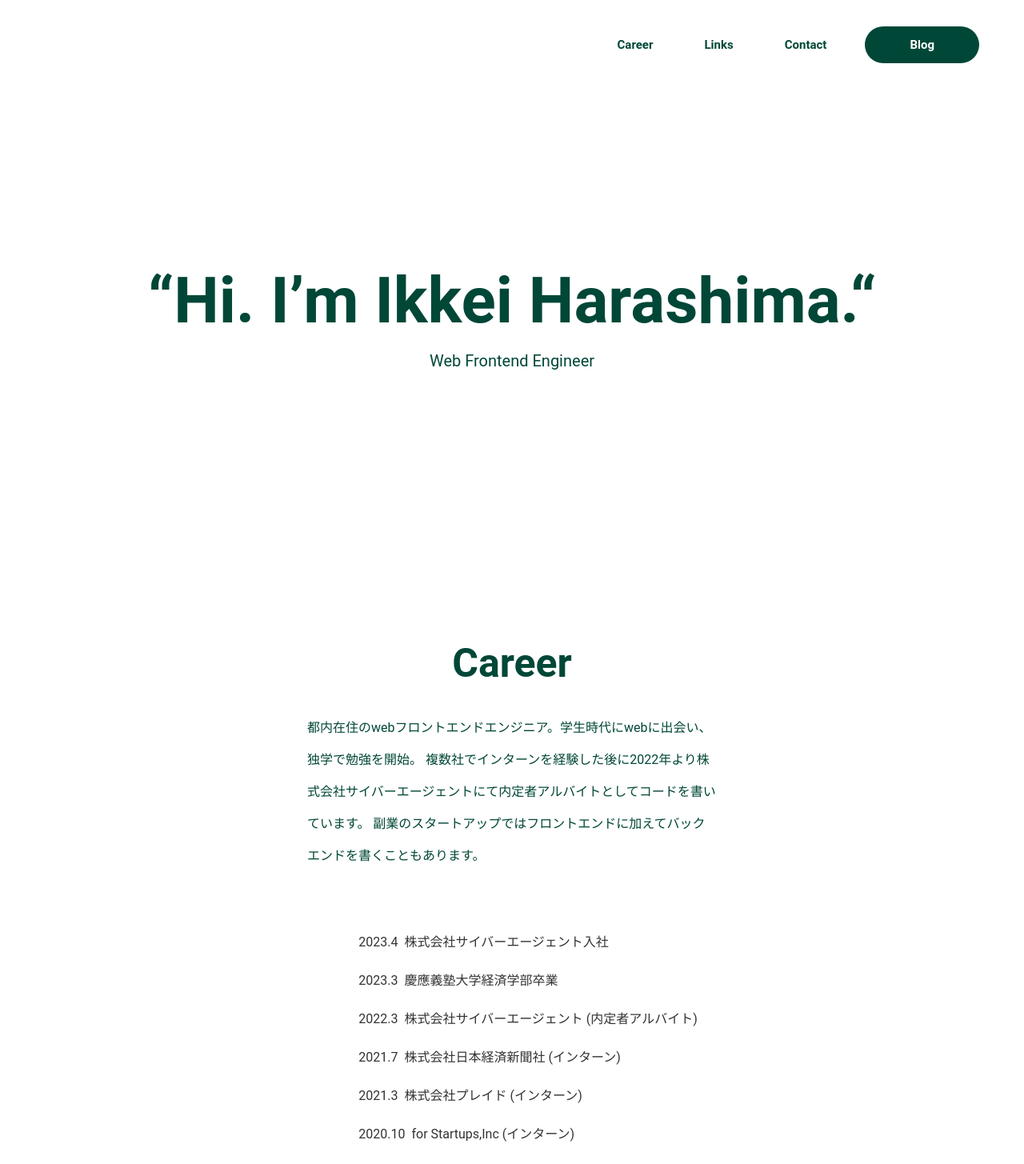
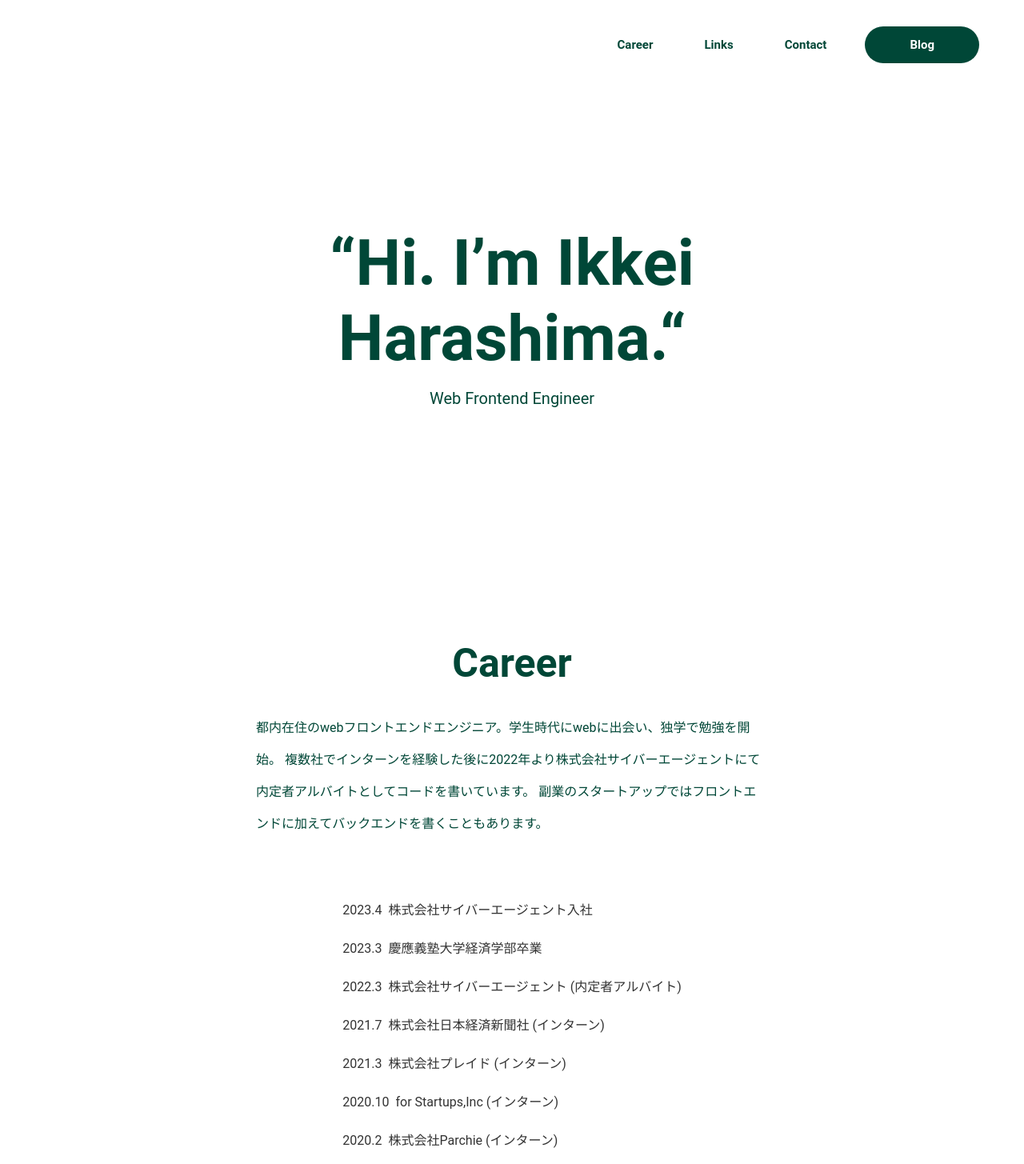
Before and after one commit to 1keiuu/1k-cove, a Next.js app in the folder packages/app/: page / in a window 1280 px wide. Shown: the top 1455 px of the page at 80% size. Built offline with nearby package versions, Linux system fonts and the light colour scheme.

Commit message:
update: sp view

```diff
--- a/packages/app/components/layouts/Header.tsx
+++ b/packages/app/components/layouts/Header.tsx
@@ -17,11 +17,21 @@ const _Header = styled.header<{ isShow: boolean }>`
   pointer-events: ${(props) => (props.isShow ? 'unset' : 'none')};
   transition: all 0.4s ease;
   background: transparent;
+  @media screen and (max-width: 599px) {
+    padding: 8px;
+  }
 `;
-const _Nav = styled.nav``;
+const _Nav = styled.nav`
+  width: 100%;
+`;
 const _AnchorList = styled.ul`
   display: flex;
   padding: 0;
+  justify-content: flex-end;
+  @media screen and (max-width: 599px) {
+    justify-content: space-between;
+    padding: 0 32px;
+  }
 `;
 const _AnchorListItem = styled.li`
   list-style: none;
@@ -32,12 +42,19 @@ const _Anchor = styled.a`
   width: 100%;
   height: 100%;
   padding: 8px 32px;
+  @media screen and (max-width: 599px) {
+    padding: 8px;
+  }
 `;
 const _OuterLinkListItem = styled(_AnchorListItem)`
   border-radius: 30px;
   background: ${colors.text.primary};
   padding: 0;
   margin-left: 16px;
+  @media screen and (max-width: 599px) {
+    background: unset;
+    margin-left: 0;
+  }
 `;
 const _OuterLink = styled(_Anchor)`
   cursor: pointer;
@@ -45,6 +62,14 @@ const _OuterLink = styled(_Anchor)`
   width: 100%;
   height: 100%;
   padding: 8px 56px;
+  @media screen and (max-width: 599px) {
+    padding: 8px;
+  }
+`;
+const _OuterLinkText = styled(Text)`
+  @media screen and (max-width: 599px) {
+    color: ${colors.text.primary};
+  }
 `;
 
 type HeaderProps = {
@@ -104,9 +129,9 @@ const Header: React.FC<HeaderProps> = (props) => {
                     target="_blank"
                     rel="noopener noreferrer"
                   >
-                    <Text size={15} weight="bold" color="white">
+                    <_OuterLinkText size={15} weight="bold" color="white">
                       {item.text}
-                    </Text>
+                    </_OuterLinkText>
                   </_OuterLink>
                 </_OuterLinkListItem>
               );
--- a/packages/app/components/sections/career/Career.tsx
+++ b/packages/app/components/sections/career/Career.tsx
@@ -3,18 +3,20 @@ import { Title, Text } from '../../shared/Typography';
 import CareerList from './CareerList';
 
 const _Section = styled.div`
-  padding-bottom: 160px;
   display: flex;
   flex-direction: column;
   justify-content: center;
   align-items: center;
+  padding-bottom: 160px;
 `;
 const _Title = styled(Title)`
   margin-bottom: 32px;
 `;
 const _Inner = styled.div`
   margin-bottom: 56px;
-  width: 40vw;
+  @media screen and (max-width: 599px) {
+    width: 100%;
+  }
 `;
 const _Text = styled(Text)`
   line-height: 2.5;
--- a/packages/app/components/sections/career/CareerList.tsx
+++ b/packages/app/components/sections/career/CareerList.tsx
@@ -2,13 +2,15 @@ import styled from 'styled-components';
 import colors from '../../../constants/colors';
 import { Text } from '../../shared/Typography';
 
-const _List = styled.ul``;
+const _List = styled.ul`
+  padding: 0;
+`;
 const _ListItem = styled.li`
   list-style: none;
   padding: 0;
   display: flex;
   justify-content: flex-start;
-  align-items: center;
+  align-items: flex-start;
   margin-bottom: 16px;
 `;
 
--- a/packages/app/components/sections/firstView/FirstView.tsx
+++ b/packages/app/components/sections/firstView/FirstView.tsx
@@ -7,10 +7,16 @@ const _Section = styled.div`
   flex-direction: column;
   justify-content: center;
   align-items: center;
+  @media screen and (max-width: 599px) {
+    padding: 0 16px;
+  }
 `;
 const _Title = styled(Title)`
   text-align: center;
   margin-bottom: 8px;
+  @media screen and (max-width: 599px) {
+    font-size: 50px;
+  }
 `;
 
 const FirstView = () => {
--- a/packages/app/components/sections/links/LinkList.tsx
+++ b/packages/app/components/sections/links/LinkList.tsx
@@ -4,7 +4,6 @@ import { Text } from '../../shared/Typography';
 
 const _List = styled.ul`
   padding: 0;
-  max-width: 50vw;
 `;
 const _SubTitle = styled(Text)`
   margin-bottom: 8px;
@@ -17,6 +16,9 @@ const _ListItem = styled.li`
   align-items: flex-start;
   padding-left: 32px;
   margin-bottom: 16px;
+  @media screen and (max-width: 599px) {
+    padding-left: 16px;
+  }
 `;
 const _Anchor = styled.a`
   text-decoration: underline;
--- a/packages/app/pages/index.tsx
+++ b/packages/app/pages/index.tsx
@@ -14,6 +14,13 @@ const Home: NextPage = () => {
     justify-content: center;
     align-items: center;
     flex-direction: column;
+    padding: 0 25vw;
+    @media screen and (max-width: 1024px) {
+      padding: 0 20vw 160px;
+    }
+    @media screen and (max-width: 599px) {
+      padding: 0 46px 160px;
+    }
   `;
   /**
    * 指定したselectorに合致するElementまでscrollする
```
